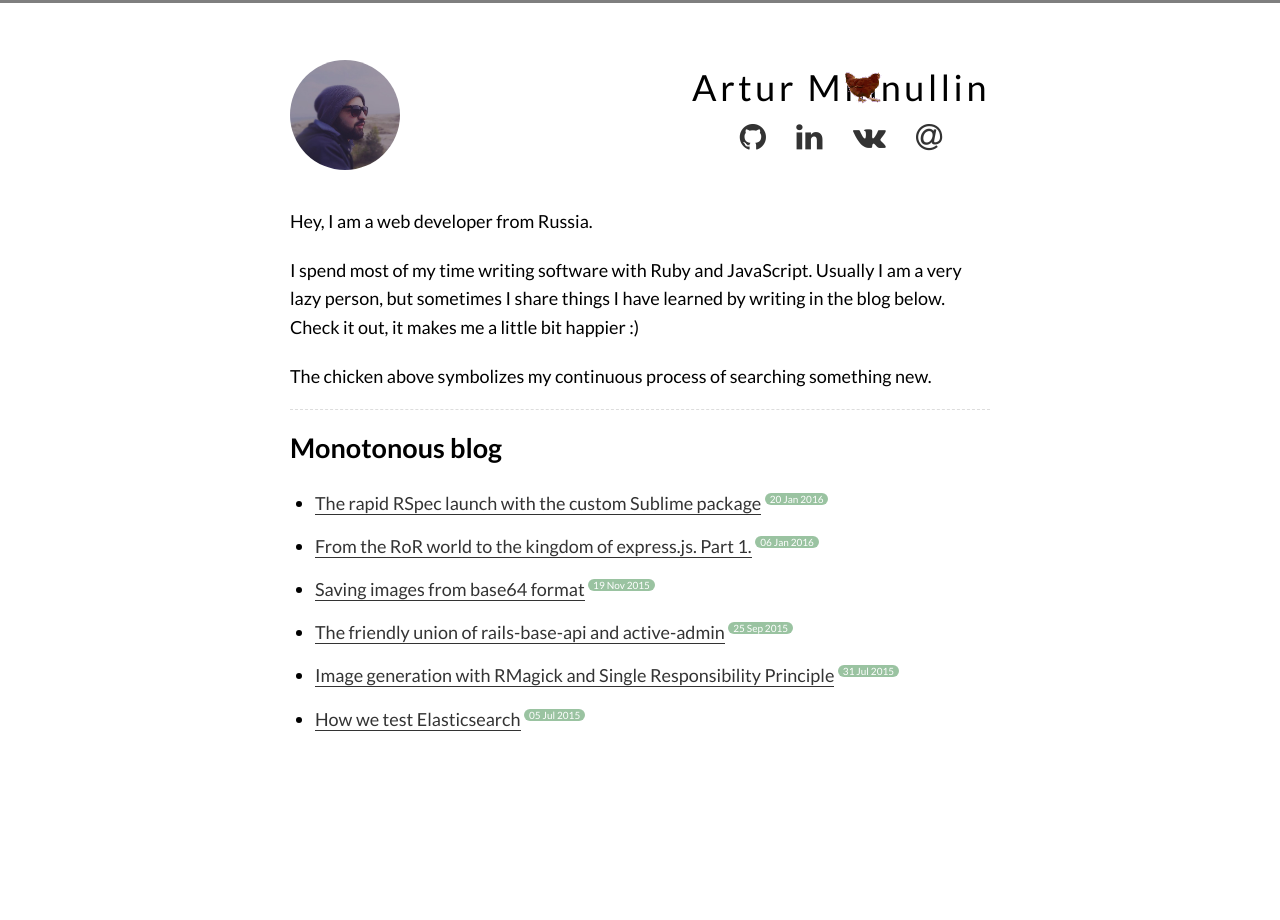
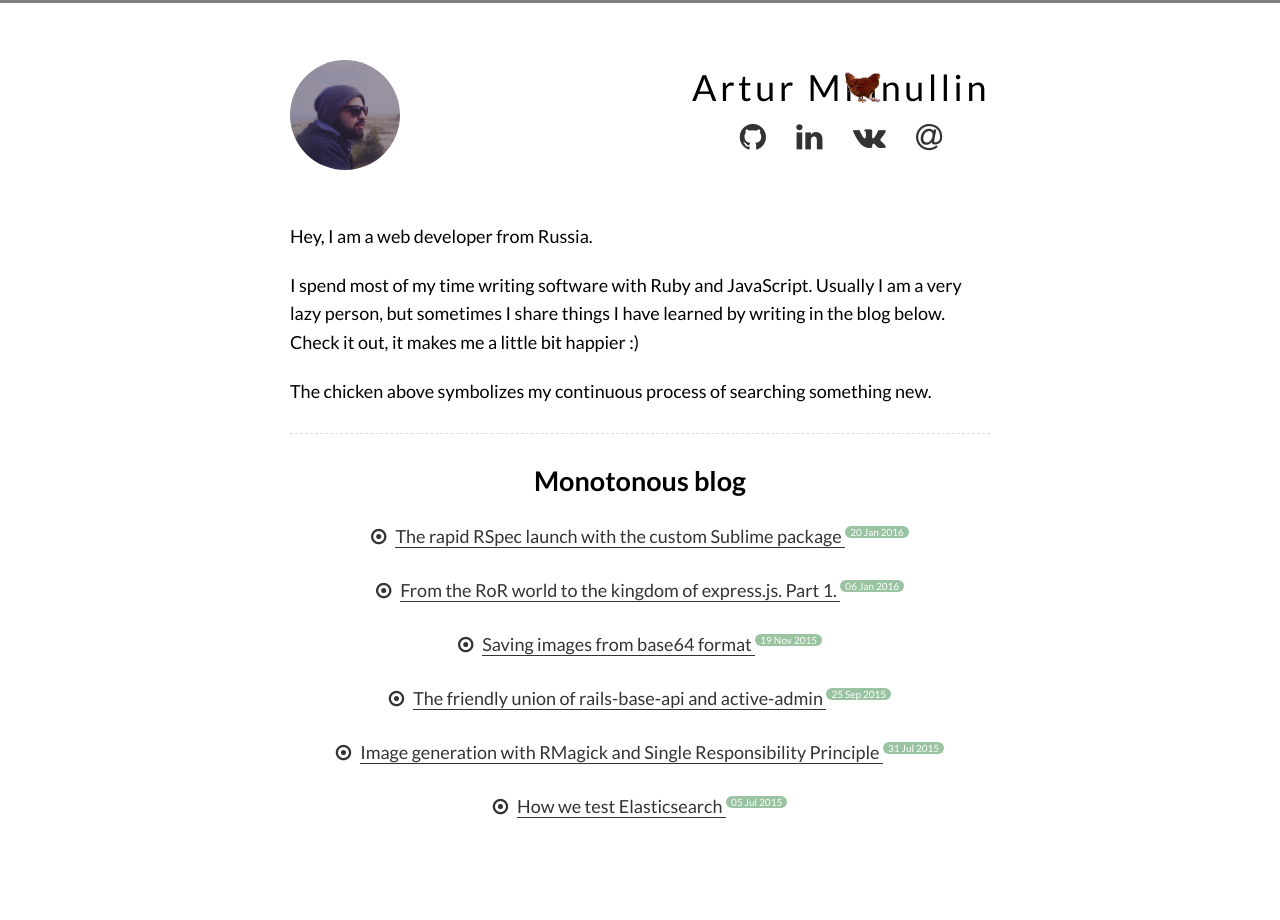
Before and after one commit to ArturMinnullin/arturminnullin.github.io, a Jekyll site: the page built from index.html, in a window 1280 px wide. Built offline with Jekyll 4.4.1, drawn with Linux system fonts in a browser that asks for light colours; nearby versions of some CDN libraries.

Commit message:
Change the post list markup

```diff
--- a/_layouts/post.html
+++ b/_layouts/post.html
@@ -10,7 +10,8 @@ layout: default
   <article class="post-content">
     {{ content }}
   </article>
-  <a href="/" class="back-link">
-    <i class="fa fa-arrow-left"> Back</i>
+  <a href="/">
+    <i class="fa fa-arrow-left back-icon"></i>
+    Back
   </a>
 </div>
--- a/_sass/modules/_info.scss
+++ b/_sass/modules/_info.scss
@@ -1,5 +1,5 @@
 .main-info {
-  margin-bottom: 30px;
+  margin-bottom: 2.5em;
 }
 
 .avatar {
--- a/_sass/modules/_layout.scss
+++ b/_sass/modules/_layout.scss
@@ -1,8 +1,8 @@
 .page-content {
-  margin: 60px 20px;
+  margin: 60px 20px 100px 20px;
 
   @media (max-width: $screen-s) {
-    margin: 20px 10px;
+    margin: 20px 10px 80px 10px;
   }
 }
 
@@ -14,21 +14,33 @@
 
 .main-text {
   border-bottom: 1px dashed $code-border-color;
-  padding-bottom: 1em;
-  margin-bottom: 1em;
+  padding-bottom: 1.5em;
+  margin-bottom: 1.5em;
   line-height: 1.6em;
 }
 
 .blog-title {
+  text-align: center;
   margin-bottom: 0.8em;
 }
 
 .post-list {
-  margin-left: 25px;
+  text-align: center;
+  list-style: none;
 
   li {
-    margin-bottom: 0.9em;
+    margin-bottom: 1.5em;
   }
+
+  li:hover sup {
+    margin-left: 5px;
+    transition: margin-left 0.4s;
+  }
+}
+
+.post-icon {
+  color: $text-color;
+  padding-right: .3em;
 }
 
 .post-date {
--- a/_sass/modules/_post.scss
+++ b/_sass/modules/_post.scss
@@ -33,6 +33,10 @@
   }
 }
 
+.back-icon {
+  padding-right: .3em;
+}
+
 :not(pre) > code {
   line-height: .9em;
   background-color: $code-background;
--- a/index.html
+++ b/index.html
@@ -27,7 +27,10 @@ title: Artur Minnullin | That's my name
 <ul class="post-list">
   {% for post in site.posts %}
     <li>
-      <a class="post-link" href="{{ post.url | prepend: site.baseurl }}">{{ post.title }}</a>
+      <i class="fa fa-dot-circle-o post-icon"></i>
+      <a class="post-link" href="{{ post.url | prepend: site.baseurl }}">
+        {{ post.title }}
+      </a>
       <sup class="post-date">{{ post.date | date: "%d %b %Y" }}</sup>
     </li>
   {% endfor %}
```
Also changed, not shown: 1 other file.
